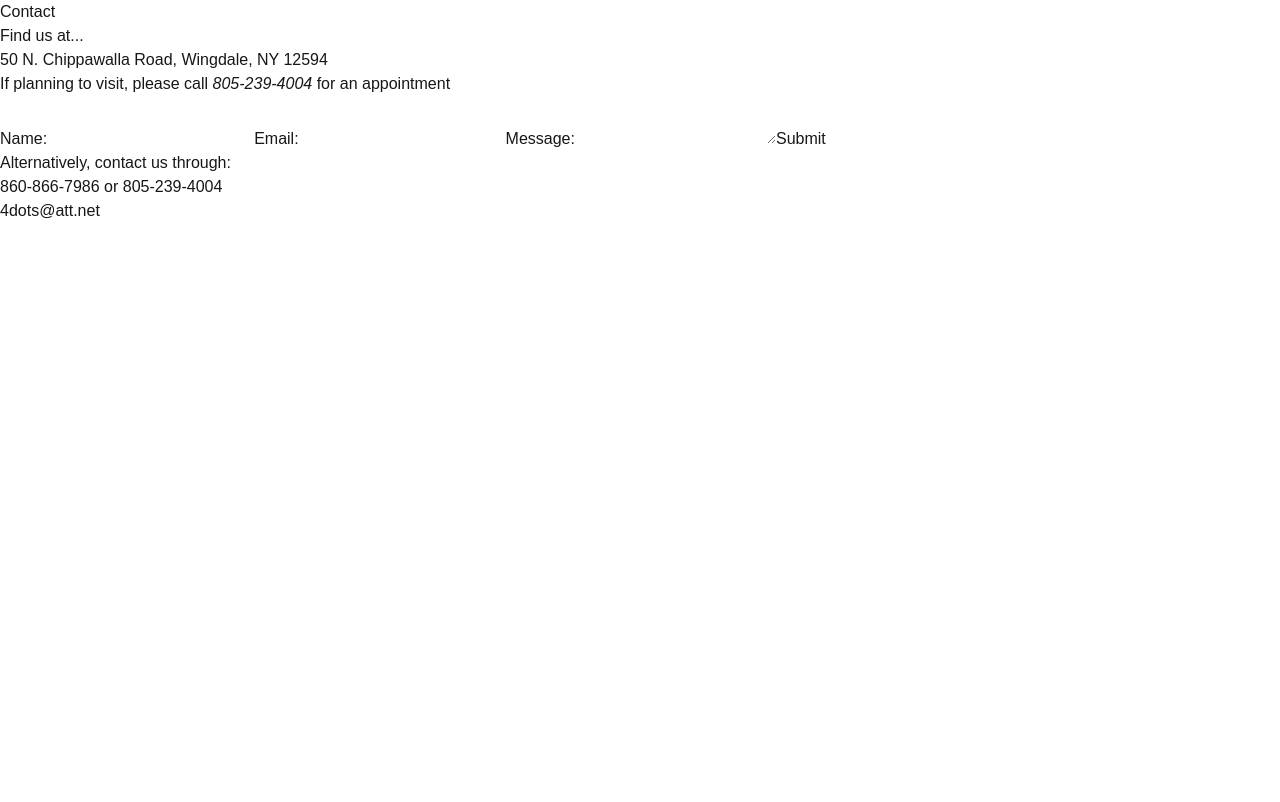
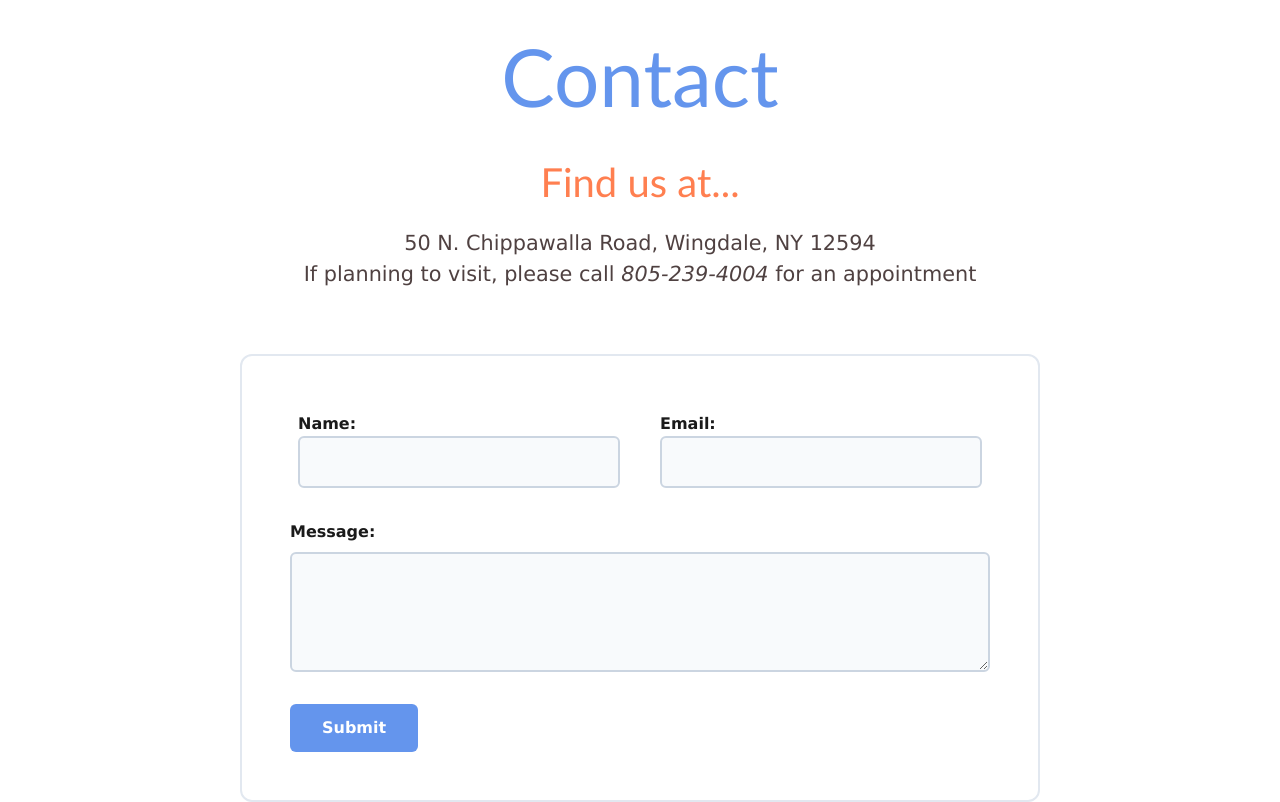
Before and after one commit to bootcamp-project-2026/bootcamp-app, a Next.js app: page /contact in a window 1280 px wide. Shown: the top 802 px of the page. Built offline with nearby package versions, Linux system fonts and the light colour scheme.

Commit message:
Added CSS to contact page

```diff
--- a/src/app/contact/contact.module.css
+++ b/src/app/contact/contact.module.css
@@ -0,0 +1,112 @@
+body {
+  background-color: white;
+}
+
+.contactTitle {
+  color: cornflowerblue;
+  text-align: center;
+  font-size: clamp(2rem, calc(5vw + 1rem), 5rem);
+  font-family: "Gill Sans", "Gill Sans MT", Calibri, "Trebuchet MS", sans-serif;
+  margin: 1rem;
+}
+
+.locationInfoContainer,
+.alternativeContacts {
+  text-align: center;
+}
+
+.locationTitle,
+.alternativeTitle {
+  font-family: "Gill Sans", "Gill Sans MT", Calibri, "Trebuchet MS", sans-serif;
+  color: coral;
+  font-size: clamp(0.5rem, calc(2.5vw + 0.5rem), 2.5rem);
+  margin: 1rem;
+  text-align: center;
+}
+
+.locationInfoContainer,
+.alternativeContacts {
+  color: #463737f2;
+  margin: 0 0 2rem 0;
+  font-size: clamp(0.5rem, calc(1vw + 0.5rem), 2rem);
+  font-family:
+    "Lucida Sans", "Lucida Sans Regular", "Lucida Grande",
+    "Lucida Sans Unicode", Geneva, Verdana, sans-serif;
+}
+
+.contactForm {
+  border-width: 2px;
+  border-color: #e2e8f0;
+  border-radius: 12px;
+  margin: 4rem auto;
+  max-width: 800px;
+  padding: 3rem;
+  color: #1a1a1a;
+  font-weight: 700;
+  font-family:
+    "Lucida Sans", "Lucida Sans Regular", "Lucida Grande",
+    "Lucida Sans Unicode", Geneva, Verdana, sans-serif;
+}
+
+.personalContactInfo {
+  display: flex;
+  flex-direction: row;
+  gap: 1.5rem;
+}
+
+.nameContainer,
+.emailContainer {
+  flex: 1;
+  display: flex;
+  flex-direction: column;
+  padding: 0.5rem;
+}
+
+.messageContainer {
+  display: flex;
+  flex-direction: column;
+  gap: 0.5rem;
+  margin-top: 1.5rem;
+}
+
+.inputField,
+.textareaField {
+  width: 100%;
+  padding: 0.75rem 1rem;
+  border-width: 2px;
+  border-color: #cbd5e1;
+  border-radius: 6px;
+  font-size: 1rem;
+  background-color: #f8fafc;
+  box-sizing: border-box;
+}
+
+.textareaField {
+  min-height: 120px;
+  resize: vertical;
+}
+
+.submitButton {
+  margin-top: 2rem;
+  padding: 0.75rem 2rem;
+  background-color: cornflowerblue;
+  color: white;
+  border-radius: 6px;
+}
+
+.submitButton:hover {
+  background-color: coral;
+  cursor: pointer;
+}
+
+@media (max-width: 767px) {
+  .personalContactInfo {
+    flex-direction: column;
+    gap: 1.5rem;
+  }
+
+  .contactForm {
+    margin: 2rem 1rem;
+    padding: 1.5rem;
+  }
+}
--- a/src/app/contact/page.tsx
+++ b/src/app/contact/page.tsx
@@ -5,37 +5,51 @@ export default function Contact() {
     <main>
       {/* Title */}
       <section id="contact-section" className={styles.contact}>
-        <h1 className={styles.pageTitle}>Contact</h1>
+        <h1 className={styles.contactTitle}>Contact</h1>
 
         {/* Location */}
         <section id="location-subsection" className={styles.location}>
           <h2 id="location-title" className={styles.locationTitle}>
-            {" "}
             Find us at...
           </h2>
+          <div
+            id="location-info-container"
+            className={styles.locationInfoContainer}
+          >
             <p id="location-subaddress" className={styles.locationAddress}>
-            {" "}
               50 N. Chippawalla Road, Wingdale, NY 12594
             </p>
             <p id="location-information" className={styles.locationInformation}>
               If planning to visit, please call <em>805-239-4004</em> for an
               appointment
             </p>
+          </div>
         </section>
 
         {/* The actual form part */}
         <form id="contact-form" className={styles.contactForm}>
+          <div
+            id="personal-contact-info"
+            className={styles.personalContactInfo}
+          >
             {/* Name field */}
+            <div id="name-container" className={styles.nameContainer}>
               <label htmlFor="name">Name:</label>
               <input type="text" id="name" className={styles.inputField} />
+            </div>
 
             {/* Email field */}
+            <div id="email-container" className={styles.emailContainer}>
               <label htmlFor="email">Email:</label>
               <input type="text" id="email" className={styles.inputField} />
+            </div>
+          </div>
 
           {/* Message field */}
+          <div id="message-container" className={styles.messageContainer}>
             <label htmlFor="message">Message:</label>
             <textarea id="message" className={styles.textareaField}></textarea>
+          </div>
 
           {/* Submit button */}
           <input type="submit" className={styles.submitButton} />
@@ -49,12 +63,17 @@ export default function Contact() {
           <h2 id="alternative-title" className={styles.alternativeTitle}>
             Alternatively, contact us through:{" "}
           </h2>
+          <div
+            id="alternative-contact-info"
+            className={styles.alternativeContacts}
+          >
             <p id="alternative-phone" className={styles.alternativePhone}>
               860-866-7986 or 805-239-4004
             </p>
             <p id="alternative-email" className={styles.alternativeEmail}>
               <a href="mailto:4dots@att.net">4dots@att.net</a>
             </p>
+          </div>
         </section>
       </section>
     </main>
```
Lines whose indentation alone changed are shown as unchanged.
